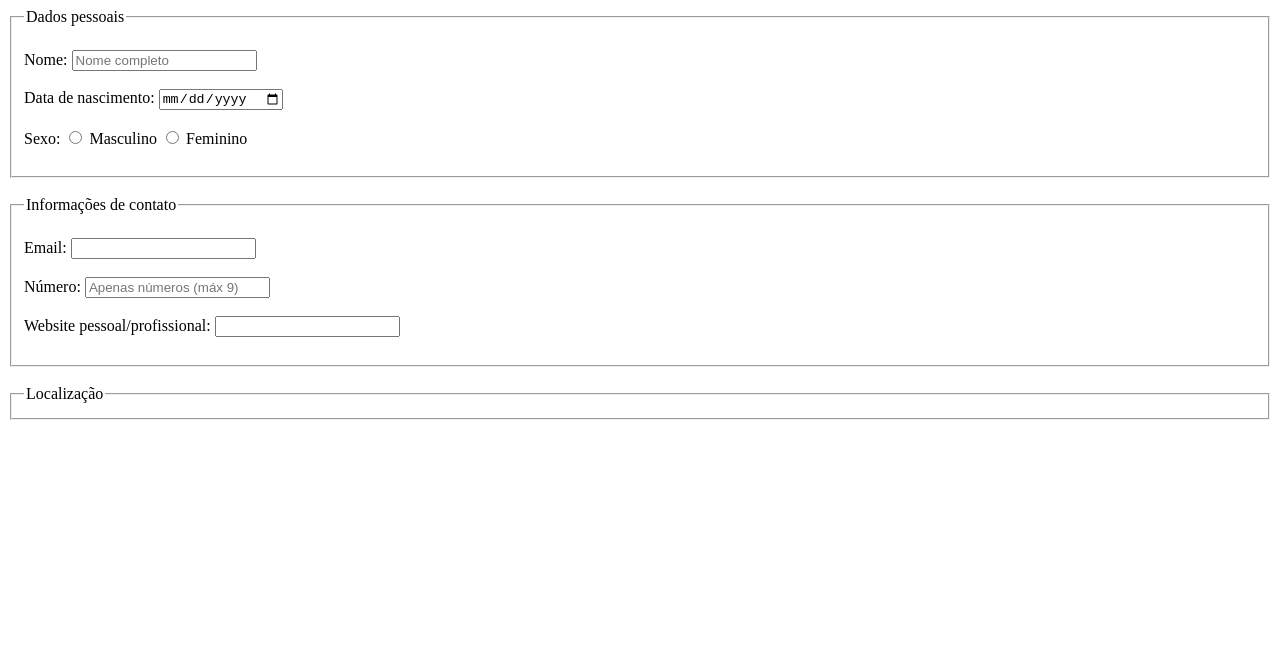
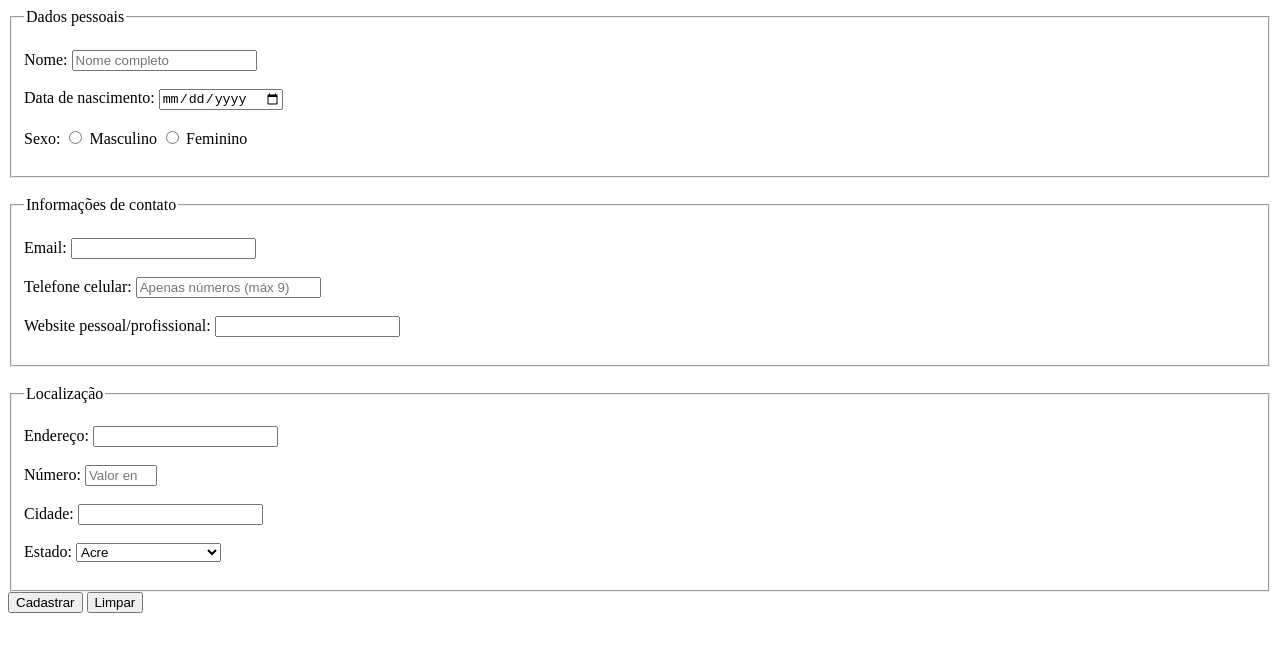
Before and after one commit to felpsdornelas/PWE, a plain HTML site: page index.html in a window 1280 px wide. Drawn offline with Linux system fonts and the light colour scheme.

Commit message:
Update index.html

```diff
--- a/index.html
+++ b/index.html
@@ -30,8 +30,8 @@
         <label for="txtEmail">Email:</label>
         <input id="txtEmail" type="email">
         <br><br>
-        <label for="number">Número:</label>
-        <input id="number" type="number" placeholder="Apenas números (máx 9)">
+        <label for="txtTel">Telefone celular:</label>
+        <input id="txtTel" type="txt" maxlength="9"  placeholder="Apenas números (máx 9)">
         <br><br>
         <label for="txtUrl">Website pessoal/profissional:</label>
         <input id="txtUrl" type="url">
@@ -39,8 +39,52 @@
     </fieldset>
         <br>
     <fieldset>
+        <!-- Grupo 3 : Solicita ao usuário informações de localização -->
         <legend>Localização</legend>
+        <br>
+        <label for="txtEndereço">Endereço: </label>
+        <input id="txtEndereço" type="txt">
+        <br><br>
+        <label for="txtnum">Número: </label>
+        <input id="txtnum" type="number" min="1" max="9999" placeholder="Valor entre 1 e 9999" >
+        <br><br>
+        <label for="txtCidade">Cidade: </label>
+        <input id="txtCidade" type="txt">
+        <br><br>
+        <label for="txtEstado">Estado: </label>
+        <select id="txtEstado" name="estado" value="seleçao">
+            <option value="AC">Acre</option>
+            <option value="AL">Alagoas</option>
+            <option value="AP">Amapá</option>
+            <option value="AM">Amazonas</option>
+            <option value="BA">Bahia</option>
+            <option value="CE">Ceará</option>
+            <option value="DF">Distrito Federal</option>
+            <option value="ES">Espírito Santo</option>
+            <option value="GO">Goiás</option>
+            <option value="MA">Maranhão</option>
+            <option value="MT">Mato Grosso</option>
+            <option value="MS">Mato Grosso do Sul</option>
+            <option value="MG">Minas Gerais</option>
+            <option value="PA">Pará</option>
+            <option value="PB">Paraíba</option>
+            <option value="PR">Paraná</option>
+            <option value="PE">Pernambuco</option>
+            <option value="PI">Piauí</option>
+            <option value="RJ">Rio de Janeiro</option>
+            <option value="RN">Rio Grande do Norte</option>
+            <option value="RS">Rio Grande do Sul</option>
+            <option value="RO">Rondônia</option>
+            <option value="RR">Roraima</option>
+            <option value="SC">Santa Catarina</option>
+            <option value="SP">São Paulo</option>
+            <option value="SE">Sergipe</option>
+            <option value="TO">Tocantins</option>
+        </select>
+        <br><br>
     </fieldset>
+    <button type="submit">Cadastrar</button>
+    <button type="reset">Limpar</button>
     </form>
 </body>
 </html>
```
